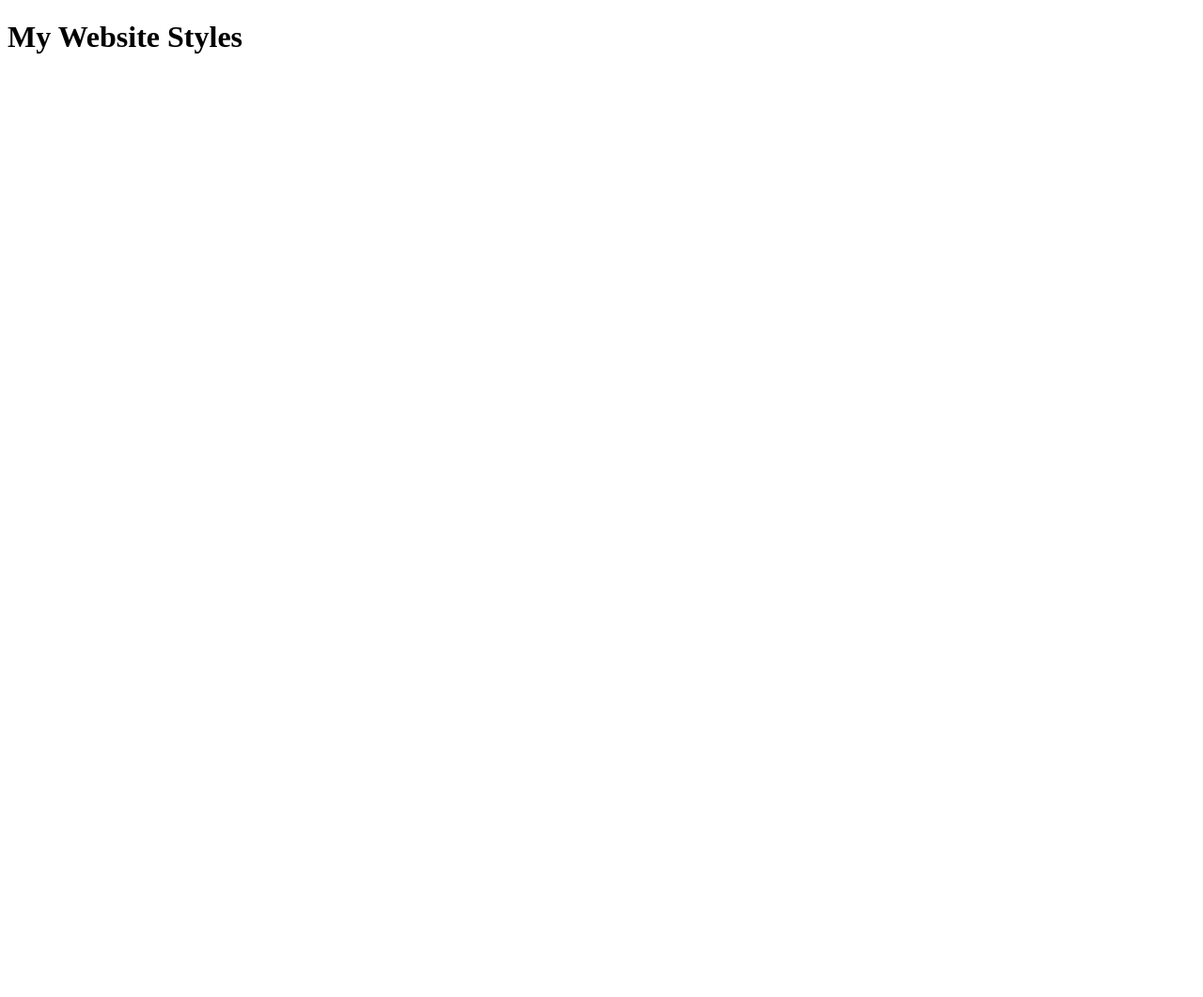
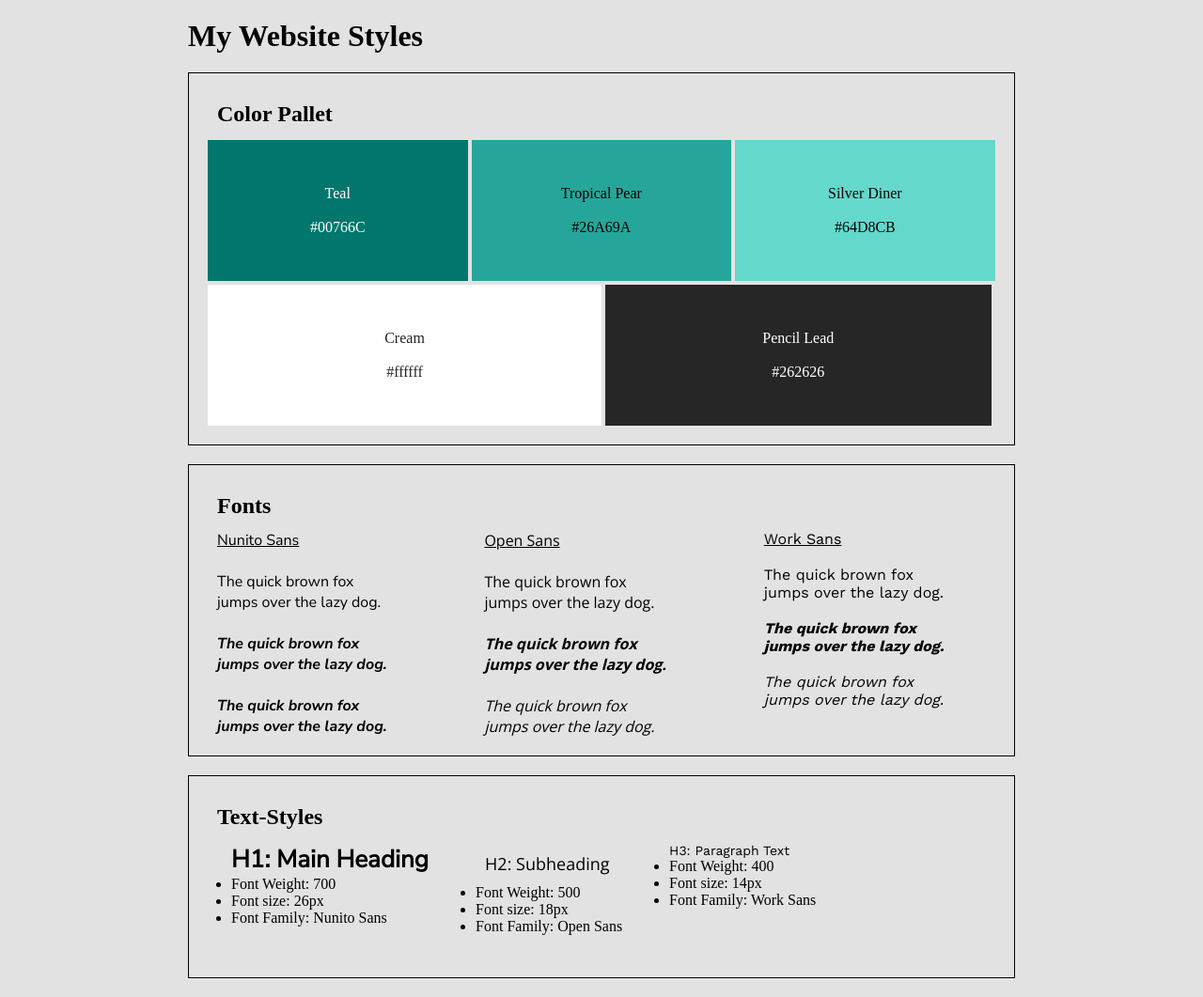
Before and after one commit to Justin-Vaughn/web-design-project, a plain HTML site: page index.html in a window 1280 px wide. Shown: the whole page at 94% size. Before the commit the page ends 800 px from the top, so only its background shows below. Drawn offline with nearby package versions, Linux system fonts and the light colour scheme.

Commit message:
Finished assignment

```diff
--- a/index.html
+++ b/index.html
@@ -18,9 +18,129 @@
       <h1>My Website Styles</h1>
     </header>
     <main>
-      <div class="container"></div>
-      <div class="container"></div>
-      <div class="container"></div>
+      <div class="container">
+        <h2>Color Pallet</h2>
+        <div>
+          <div class="color-container" id="teal">
+            <p>
+              Teal
+              <br />
+              <br />
+              #00766C
+            </p>
+          </div>
+          <div class="color-container" id="tropical-pear">
+            <p>
+              Tropical Pear
+              <br />
+              <br />
+              #26A69A
+            </p>
+          </div>
+          <div class="color-container" id="sd-green">
+            <p>
+              Silver Diner
+              <br />
+              <br />
+              #64D8CB
+            </p>
+          </div>
+        </div>
+        <div>
+          <div class="color-container" id="cream">
+            <p>
+              Cream
+              <br />
+              <br />
+              #ffffff
+            </p>
+          </div>
+          <div class="color-container" id="pencil-lead">
+            <p>
+              Pencil Lead
+              <br />
+              <br />
+              #262626
+            </p>
+          </div>
+        </div>
+      </div>
+      <div class="container">
+        <h2>Fonts</h2>
+        <div class="fonts-container">
+          <div id="nunito">
+            <p>
+              <u>Nunito Sans</u>
+              <br>
+              <br>
+              The quick brown fox jumps over the lazy dog.
+              <br>
+              <br>
+              <em>The quick brown fox jumps over the lazy dog.</em>
+              <br>
+              <br>
+              <i id="italic">The quick brown fox jumps over the lazy dog.</i>
+            </p>
+          </div>
+          <div id="open">
+            <p>
+              <u>Open Sans</u>
+              <br>
+              <br>
+              The quick brown fox jumps over the lazy dog.
+              <br>
+              <br>
+              <em>The quick brown fox jumps over the lazy dog.</em>
+              <br>
+              <br>
+              <i id="italic">The quick brown fox jumps over the lazy dog.</i>
+            </p>
+          </div>
+          <div id="work">
+            <p>
+              <u>Work Sans</u>
+              <br>
+              <br>
+              The quick brown fox jumps over the lazy dog.
+              <br>
+              <br>
+              <em>The quick brown fox jumps over the lazy dog.</em>
+              <br>
+              <br>
+              <i id="italic">The quick brown fox jumps over the lazy dog.</i>
+            </p>
+          </div>
+        </div>
+      </div>
+      <div class="container">
+        <h2>Text-Styles</h2>
+        <div class="styles">
+          <div class="text-styles">
+            <h1>H1: Main Heading</h1>
+            <ul>
+              <li>Font Weight: 700</li>
+              <li>Font size: 26px</li>
+              <li>Font Family: Nunito Sans</li>
+            </ul>
+          </div>
+          <div class="text-styles">
+            <h2>H2: Subheading</h2>
+            <ul>
+              <li>Font Weight: 500</li>
+              <li>Font size: 18px</li>
+              <li>Font Family: Open Sans</li>
+            </ul>
+          </div>
+          <div class="text-styles">
+            <h3>H3: Paragraph Text</h3>
+            <ul>
+              <li>Font Weight: 400</li>
+              <li>Font size: 14px</li>
+              <li>Font Family: Work Sans</li>
+            </ul>
+          </div>
+        </div>
+      </div>
     </main>
   </body>
 </html>
--- a/resources/styles.css
+++ b/resources/styles.css
@@ -0,0 +1,129 @@
+* {
+    padding: 0;
+    margin: 0;
+}
+
+body {
+    background-color: #e2e2e2;
+}
+
+header h1, .container {
+    margin: 20px 200px 20px 200px;
+}
+
+header h1 {
+    font-size: xx-large;
+}
+
+.container {
+    border: 1px solid black;
+    padding: 20px;
+}
+
+.container div {
+    margin-top: 2px;
+}
+
+.color-container {
+    height: 150px;
+    display: inline-flex;
+}
+
+.fonts-container {
+    display: inline-flex;
+}
+
+body h2 {
+    font-size: x-large;
+    padding: 10px;
+}
+
+.color-container p {
+    text-align: center;
+    margin: auto;
+}
+
+#teal {
+    background-color: #00766C;
+    width: 33%;
+    color: white;
+    overflow: hidden;
+}
+
+#tropical-pear {
+    background-color: #26A69A;
+    width: 33%;
+    color: black;
+}
+
+#sd-green {
+    background-color: #64D8CB;
+    width: 33%;
+    color: black;
+}
+
+#cream {
+    background-color: #ffffff;
+    width: 50%;
+    color: #262626;
+}
+
+#pencil-lead {
+    background-color: #262626;
+    width: 49%;
+    color: #ffffff;
+}
+
+#nunito {
+    font-family: "Nunito Sans", sans-serif;
+    margin: 0 50px 0 10px;
+}
+
+#open {
+    font-family: "Open Sans", sans-serif;
+    margin: 0 50px 0;
+}
+
+#work {
+    font-family: "Work Sans", sans-serif;
+    margin: 0 50px 0;
+}
+
+.fonts-container nunito, open, work {
+    padding: 10px;
+}
+
+em {
+    font-style: none;
+    font-weight: bold;
+}
+
+#italic {
+    font-style: italic;
+}
+
+.text-styles {
+    margin: 25px;
+}
+
+.text-styles h1 {
+    font-weight: bold;
+    font-size: 26px;
+    font-family: "Nunito Sans", sans-serif;
+}
+
+.text-styles h2 {
+    Font-weight: 500;
+    Font-size: 18px;
+    font-family: "Open Sans", sans-serif;
+}
+
+.text-styles h3 {
+    Font-weight: 400;
+    Font-size: 14px;
+    font-family: "Work Sans", sans-serif;
+}
+
+.styles {
+    display: inline-flex;
+}
```
